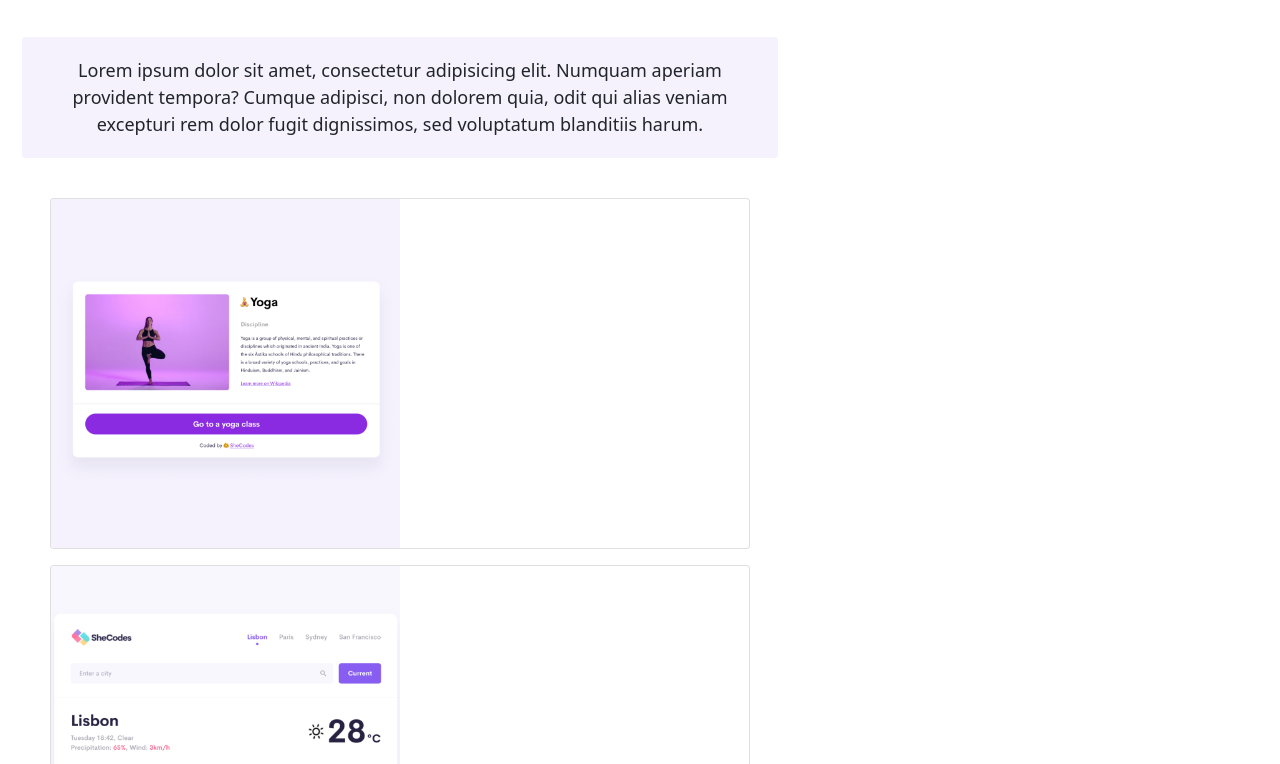
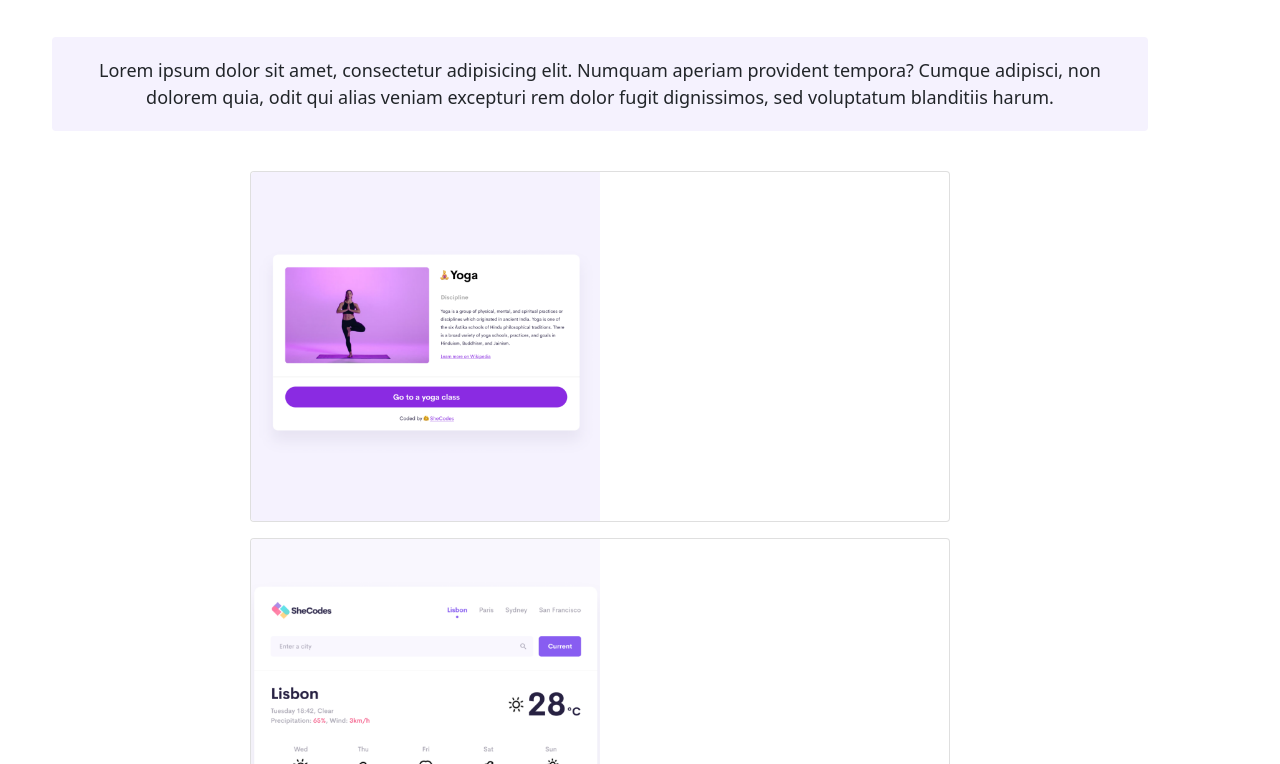
Before and after one commit to pkirimi/Portfolio-SheCodes, a website: page about.html in a window 1280 px wide. Shown: the part 149-913 px from the top of the page. Drawn offline with nearby package versions, Linux system fonts and the light colour scheme.

Commit message:
changed css and html

```diff
--- a/style.css
+++ b/style.css
@@ -5,8 +5,8 @@
 }
 
 body {
-  margin: 60px auto;
-  max-width: 800px;
+  margin: 0 auto;
+  max-width: 1200px;
 }
 
 h1,
```
Also changed, not shown: about.html (line endings or trailing spaces).
